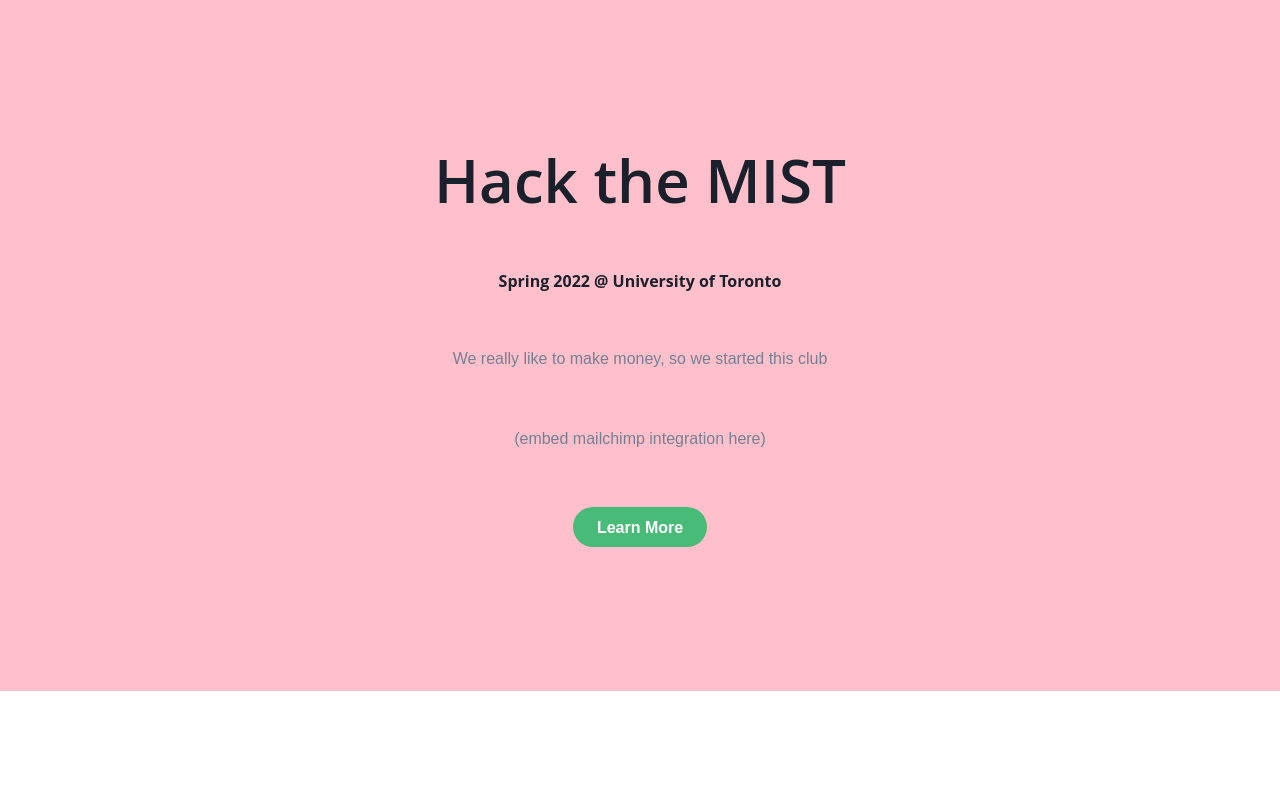
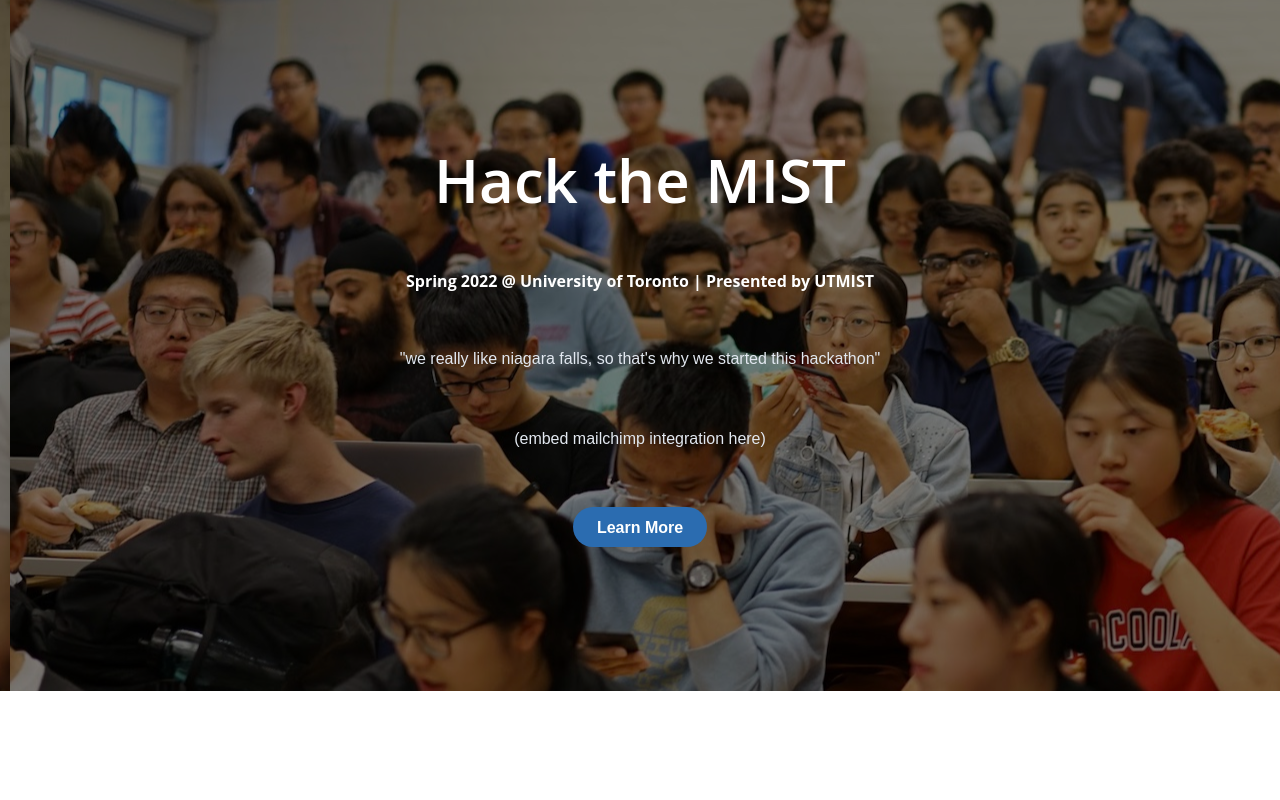
Before and after one commit to UTMIST/hackthemist, a React (Create React App) app: page / in a window 1280 px wide. Shown: the top 800 px of the page. Built offline with nearby package versions, Linux system fonts and the light colour scheme.

Commit message:
Bored people

```diff
--- a/src/sections/AboutUs.tsx
+++ b/src/sections/AboutUs.tsx
@@ -1,6 +1,6 @@
 import * as React from 'react';
 import {Container, Grid, GridItem, Heading, Stack, Box, Image, Text} from '@chakra-ui/react'
-import audience from '../img/audience.jpg';
+import boredPeople from '../img/bored_people.jpeg';
 import speaker from '../img/speaker.jpg';
 
 const Component = () => (
@@ -22,7 +22,7 @@
                 </GridItem>
 
                 <GridItem w='100%'>
-                    <Image src={audience}/>
+                    <Image src={boredPeople}/>
                 </GridItem>
 
                 <GridItem w='100%'>
--- a/src/sections/Header.tsx
+++ b/src/sections/Header.tsx
@@ -1,9 +1,11 @@
 import * as React from 'react';
 import {Container, Stack, Box, Heading, Button, Text} from '@chakra-ui/react'
 import {scrollToSection} from "../util/scroll";
+import audience from '../img/audience.jpg';
 
 const Component = () => (
-    <Box style={{width: '100vw'}} background={'pink'}>
+    <Box style={{width: '100vw', backgroundImage: `url(${audience})`, backgroundPosition: '10px', backgroundAttachment: 'fixed'}}>
+        <Box background={'rgba(0, 0, 0, 0.5)'}>
             <Container maxW={'3xl'}>
                 <Stack
                     as={Box}
@@ -11,19 +13,21 @@
                     spacing={{base: 8, md: 14}}
                     py={{base: 20, md: 36}}>
                     <Heading
+                        color='white'
                         fontWeight={600}
                         fontSize={{base: '5xl', sm: '5xl', md: '6xl'}}>
                         Hack the MIST
                     </Heading>
                     <Heading
-                    fontSize={{base: '1m'}}
+                        color={'white'}
+                        fontSize={{base: '1xl'}}
                         style={{marginTop: '0'}}>
-                    Spring 2022 @ University of Toronto
+                        Spring 2022 @ University of Toronto | Presented by UTMIST
                     </Heading>
-                <Text color={'gray.500'}>
-                    We really like to make money, so we started this club
+                    <Text color={'gray.200'}>
+                        "we really like niagara falls, so that's why we started this hackathon"
                     </Text>
-                <Text color={'gray.500'}>
+                    <Text color={'gray.200'}>
                         (embed mailchimp integration here)
                     </Text>
                     <Stack
@@ -33,12 +37,12 @@
                         alignSelf={'center'}
                         position={'relative'}>
                         <Button
-                        colorScheme={'green'}
-                        bg={'green.400'}
+                            colorScheme={'blue'}
+                            bg={'blue.600'}
                             rounded={'full'}
                             px={6}
                             _hover={{
-                            bg: 'green.500',
+                                bg: 'blue.500',
                             }}
                             onClick={() => scrollToSection('#about-us')}>
                             Learn More
@@ -47,6 +51,7 @@
                 </Stack>
             </Container>
         </Box>
+    </Box>
 );
 
 export default Component;
```
Also changed, not shown: src/img/bored_people.jpeg (added). Lines whose indentation alone changed are shown as unchanged.
